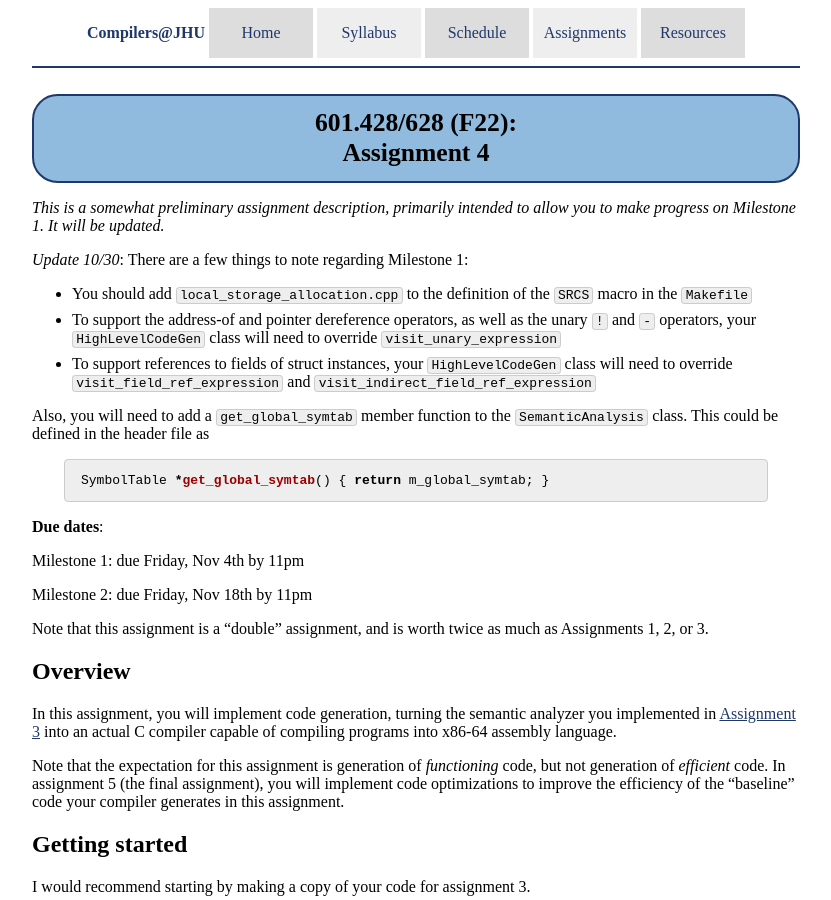
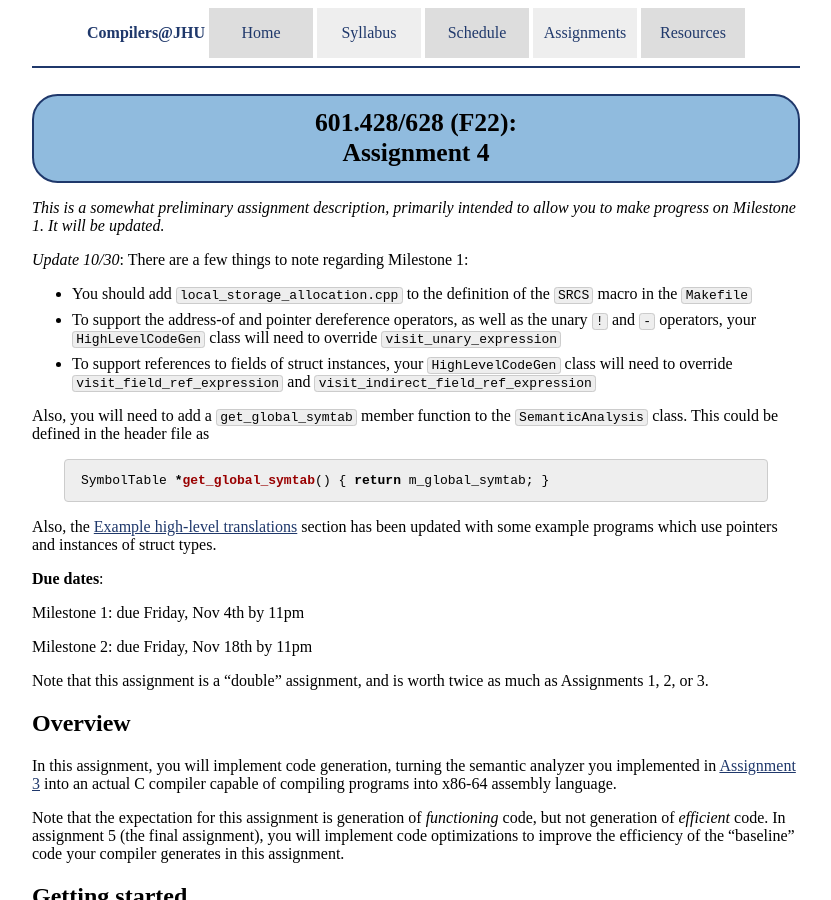
Before and after one commit to jhucompilers/fall2022, a Jekyll site: the page built from assign/assign04.md, in a window 1280 px wide and 900 px high. Shown: the whole window, without its empty margins (224-1055 px from the left). Built offline with Jekyll 4.4.1, drawn with Linux system fonts in a browser that asks for light colours; some of the changed text lies outside the part shown.

Commit message:
link to additional high-level translations

````diff
--- a/assign/assign04.md
+++ b/assign/assign04.md
@@ -23,6 +23,10 @@ Also, you will need to add a `get_global_symtab` member function to the
 ```c++
 SymbolTable *get_global_symtab() { return m_global_symtab; }
 ```
+
+Also, the [Example high-level translations](#example-high-level-translations)
+section has been updated with some example programs which use pointers
+and instances of struct types.
 
 **Due dates**:
 
````
Also changed, not shown: other parts of assign/assign04.md (+4 -0 lines).
